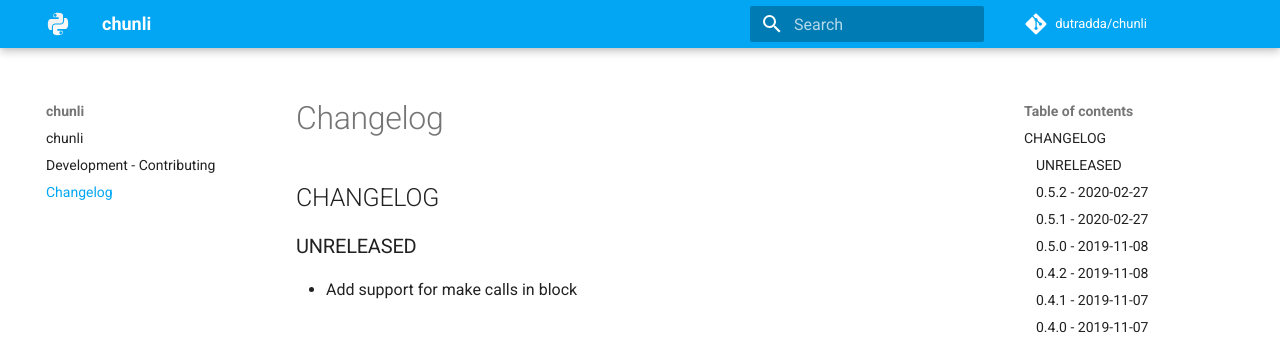
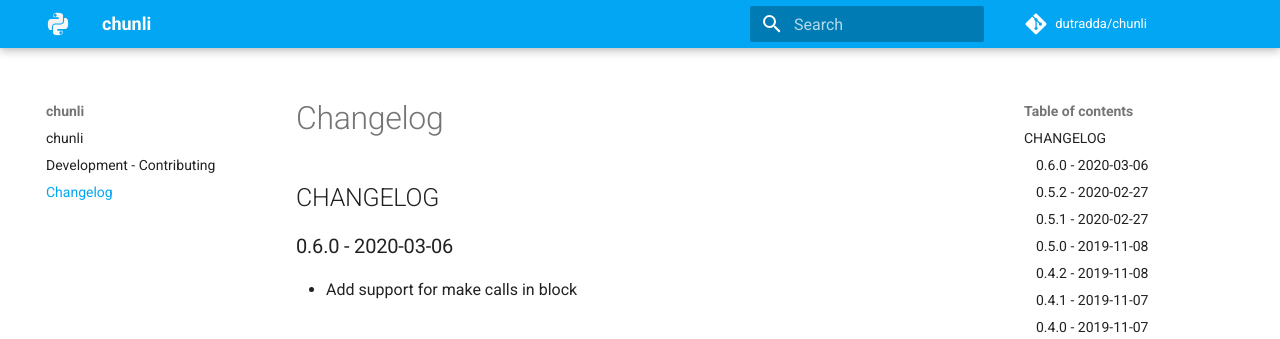
Before and after one commit to dutradda/chunli, an MkDocs documentation site: the page built from docs/changelog.md, in a window 1280 px wide and 900 px high. Shown: the top 339 px of the window. Built offline with MkDocs 1.6.1 and Material for MkDocs 9.7.7, drawn with Linux system fonts in a browser that asks for light colours; comment, search, counter and statistics services are not loaded.

Commit message:
Update CHANGELOG

```diff
--- a/docs/changelog.md
+++ b/docs/changelog.md
@@ -1,6 +1,6 @@
 ## CHANGELOG
 
-### UNRELEASED
+### 0.6.0 - 2020-03-06
 
  - Add support for make calls in block
 
```
Also changed, not shown: CHANGELOG.md (+1 -1 lines).
